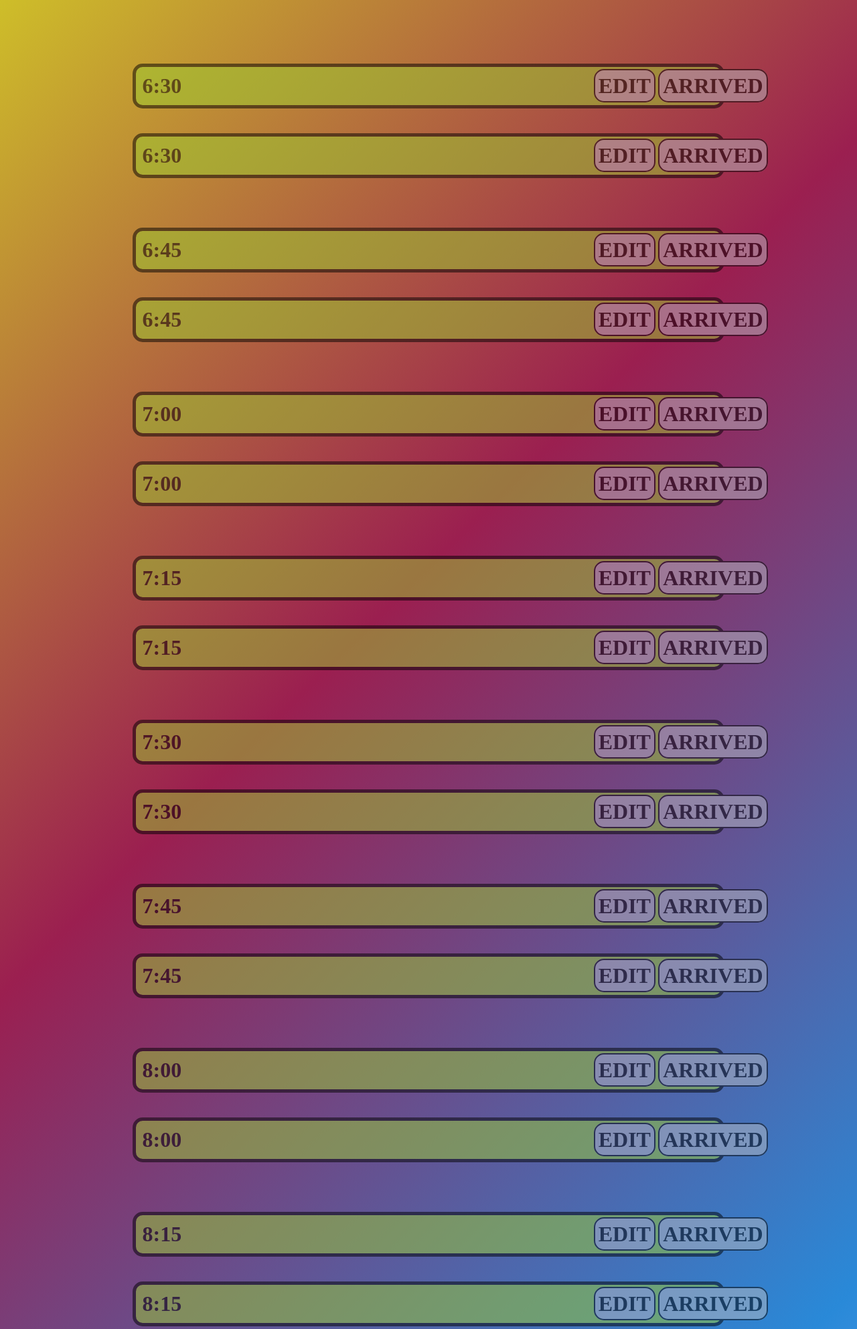
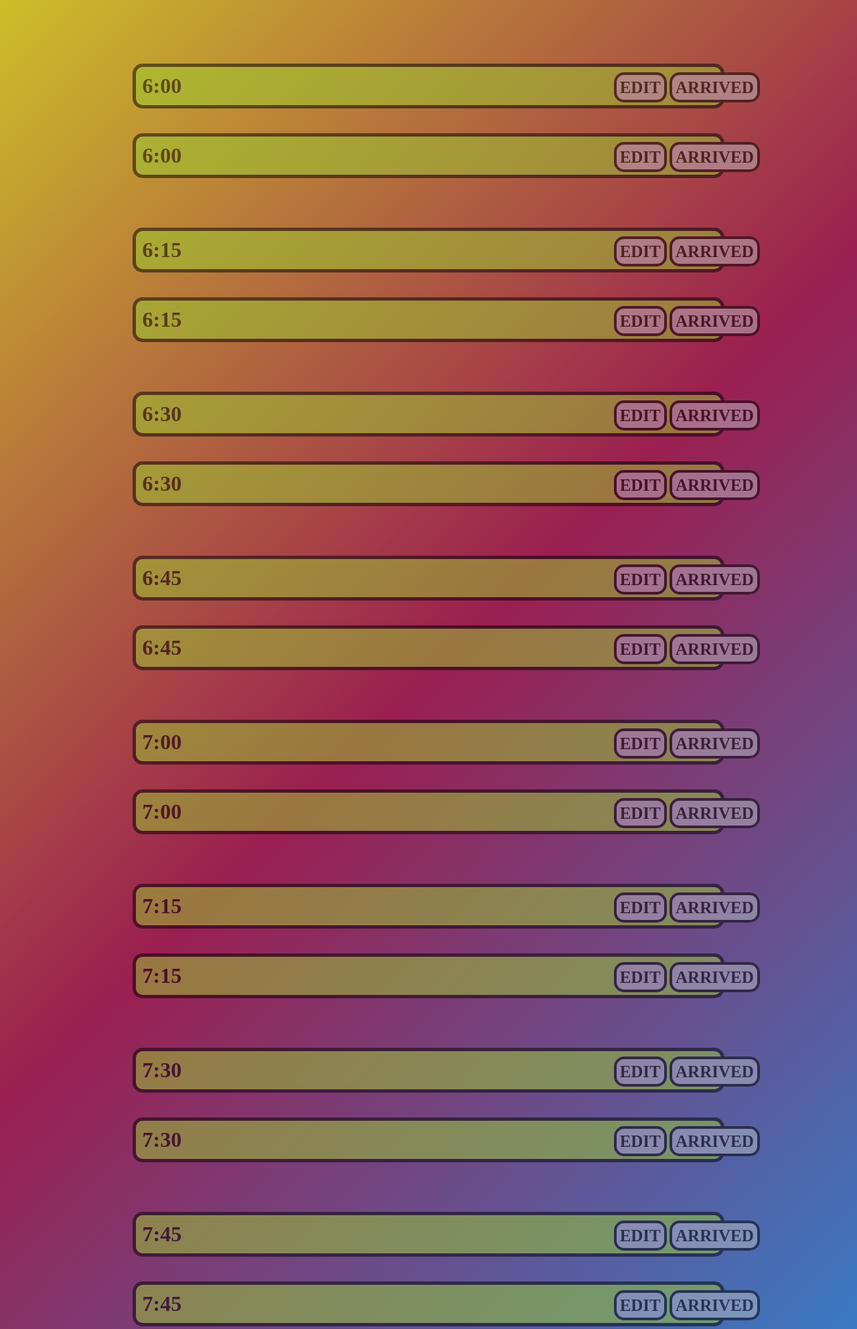
Before and after one commit to Sergiy-Solomka/pyCalendar, a Django app: a page that uses calendario/templates/calendario/day.html in a window 1280 px wide. Shown: the top 1985 px of the page at 67% size. Run offline with Django 3.2, Linux system fonts and the light colour scheme.

Commit message:
añadido botones Edit y LLegado en Day.html

```diff
--- a/calendario/static/calendario/css/day.css
+++ b/calendario/static/calendario/css/day.css
@@ -35,25 +35,27 @@ body {
 }
 
 .arrived_botton {
+    font-size: 25px;
     color: black;
     border-Style : solid;
     border-color: black;
-    border-width: 2px;
+    border-width: 4px;
     background-color: #b7bbc2;
     border-radius: 15px;
     padding: 5px;
     position: relative;
-    right: -72.5%;
+    right: -76%;
 }
 
 .edit_botton {
+    font-size: 25px;
     color: black;
     border-Style : solid;
     border-color: black;
-    border-width: 2px;
+    border-width: 4px;
     background-color: #b7bbc2;
     border-radius: 15px;
     padding: 5px;
     position: relative;
-    right: -72%;
+    right: -75.5%;
 }
--- a/calendario/templates/calendario/day.html
+++ b/calendario/templates/calendario/day.html
@@ -12,6 +12,16 @@
 
 
   <h1></br>
+      </br>
+      <div class = "times">6:00<a class="edit_botton">EDIT</a><a class="arrived_botton">ARRIVED</a></div>
+      </br>
+       <div class = "times">6:00<a class="edit_botton">EDIT</a><a class="arrived_botton">ARRIVED</a></div>
+      </br>
+      </br>
+       <div class = "times">6:15<a class="edit_botton">EDIT</a><a class="arrived_botton">ARRIVED</a></div>
+      </br>
+      <div class = "times">6:15<a class="edit_botton">EDIT</a><a class="arrived_botton">ARRIVED</a></div>
+      </br>
       </br>
       <div class = "times">6:30<a class="edit_botton">EDIT</a><a class="arrived_botton">ARRIVED</a></div>
       </br>
```
Also changed, not shown: 1 other file.
